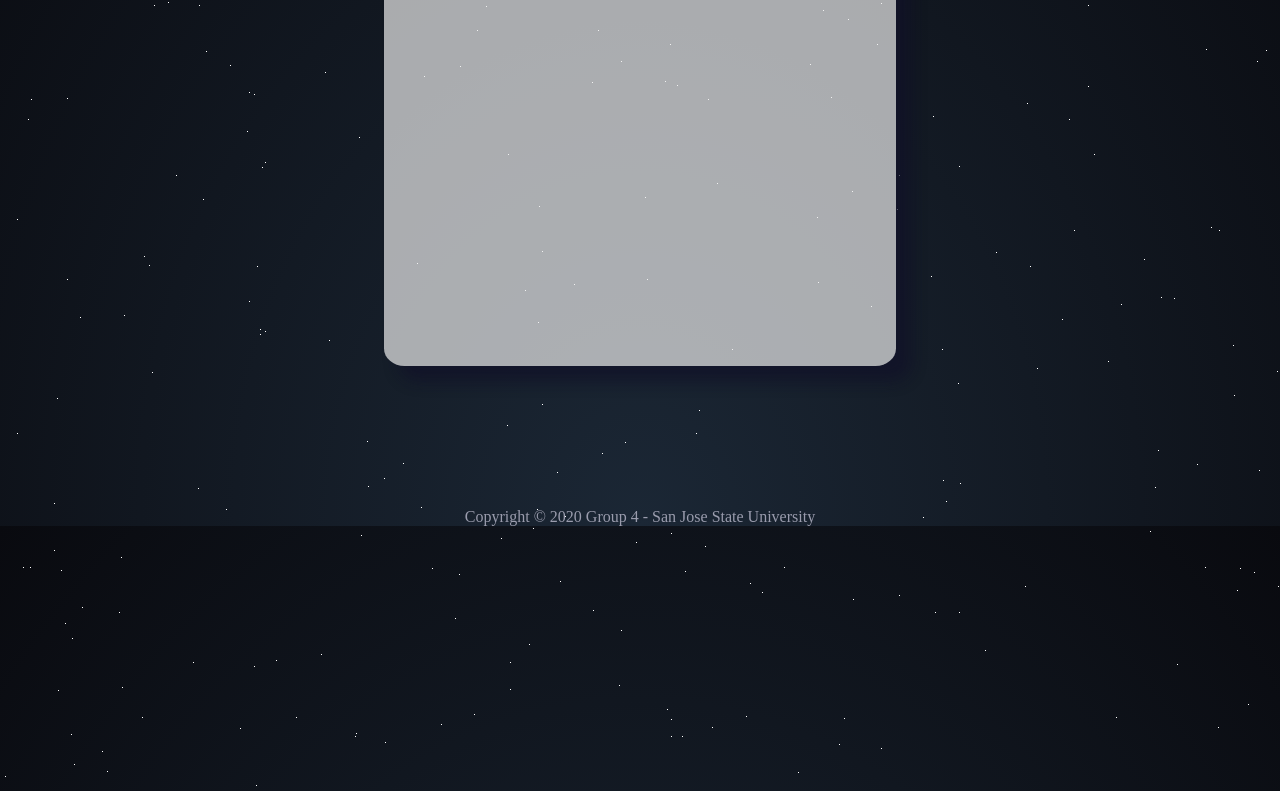
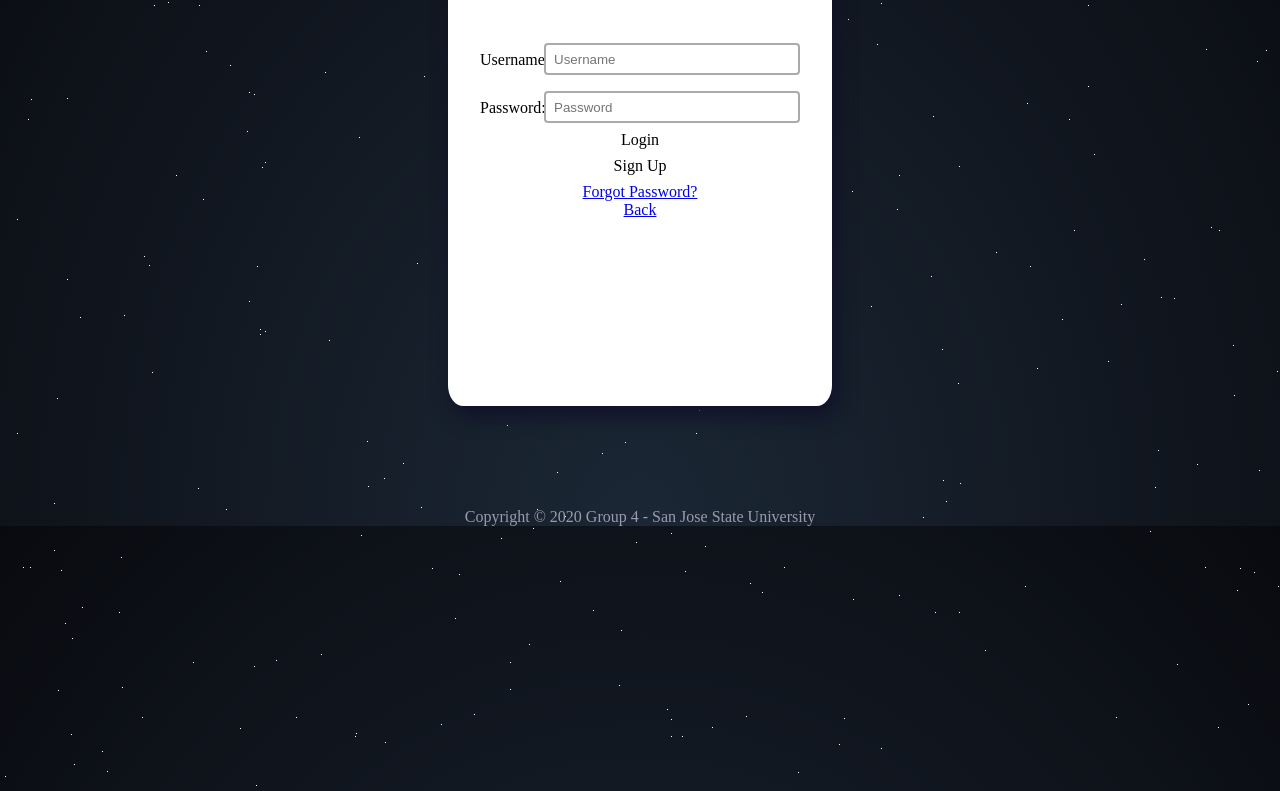
Before and after one commit to ysaito-2000/health_monitor, a plain HTML site: page login/login-page.html in a window 1280 px wide. Shown: the part 274-1065 px from the top of the page. Drawn offline with Linux system fonts and the light colour scheme.

Commit message:
more login page developement

```diff
--- a/css/login-page.css
+++ b/css/login-page.css
@@ -5,20 +5,60 @@
 
 #login-portal {
     position: absolute;
-    top: 25%;
-    bottom: 20%;
-    left: 30%;
-    right: 30%;
-    background-color: rgb(235, 235, 235);
+    top: 20%;
+    bottom: 15%;
+    left: 35%;
+    right: 35%;
+
+    display: flex;
+    flex-direction: column;
+    align-items: center;
+    text-align: center;
+
+    background-color: rgb(255, 255, 255);
     border-radius: 4%;
-    box-shadow: 15px 15px 15px rgb(17, 17, 41);
-    opacity: 0.7;
+    box-shadow: 5px 10px 20px rgb(17, 17, 41);
+}
+
+#login-portal h1{
+    padding: 8vh 0 6vh 0;
+}
+
+#login-portal p {
+    margin-bottom: 1vh;
+}
+
+#input-form {
+    display: grid;
+    grid-template-columns: 20% 80%;
+    width: 25vw;
+}
+
+#input-form label {
+    padding-top: 2vh;
+}
+
+#input-form input{
+    height: 4vh;
+    margin-bottom: 2vh;
+}
+
+#input-form input[type=text] {
+    width: 100%;
+    border: 2px solid #aaa;
+    border-radius: 4px;
+    margin: 8px 0;
+    outline: none;
+    padding: 8px;
+    box-sizing: border-box;
+    transition: .3s;
+}
+
+#input-form input[type=text]:focus {
+    border-color: dodgerblue;
+    box-shadow: 0 0 8px 0 dodgerblue;
 }
 
 #login-portal h1 {
     text-align: center;
 }
-
-footer {
-    color: rgb(154, 156, 173);
-}
--- a/login/login-page.html
+++ b/login/login-page.html
@@ -10,22 +10,36 @@
 <body>
     <link href='https://fonts.googleapis.com/css?family=Lato:300,400,700' rel='stylesheet' type='text/css'>
     <div id='stars'></div>
+
     <div id="login-portal">
         <h1>Login</h1>
-        <form action="">
-            <!--insert form here-->
-        </form>
-    </div>
+
+        <div id="login-info">
+            <!-- fill information here -->
+            <form id="input-form">
+                <label for="username">Username:</label>
+                <input type="text" id="username" placeholder="Username" name="username">
+                <label for="password">Password:</label>
+                <input type="text" id="password" placeholder="Password" name="password">           </form>
+        </div>
 
 
 
+        <!-- Could be button, use js -->
+        <div id="button">
+            <div id="login-button button"><p>Login</p></div>
+            <div id="signup-button button"><p>Sign Up</p></div>
+        </div>
 
+        <div id="forgotpass"><a href="find-password.html">Forgot Password?</a></div>
+        <div id="landing-page-link"><a href="../index.html">Back</a></div>
+    </div>
+</body>
 
+<footer>
+    <p>Copyright &#169; 2020 Group 4 - San Jose State University</p>
+</footer>
 
+<script src="../js/index.js"></script>
 
-
-	<footer>
-		<p>Copyright &#169; 2020 Group 4 - San Jose State University</p>
-	</footer>
-</body>
 </html>
```
Also changed, not shown: index.html (+5 -5 lines), css/landing-page.css (renamed from css/front-page.css), css/monitorstyle.css, js/index.js (line endings or trailing spaces), login/find-password.html (added).
